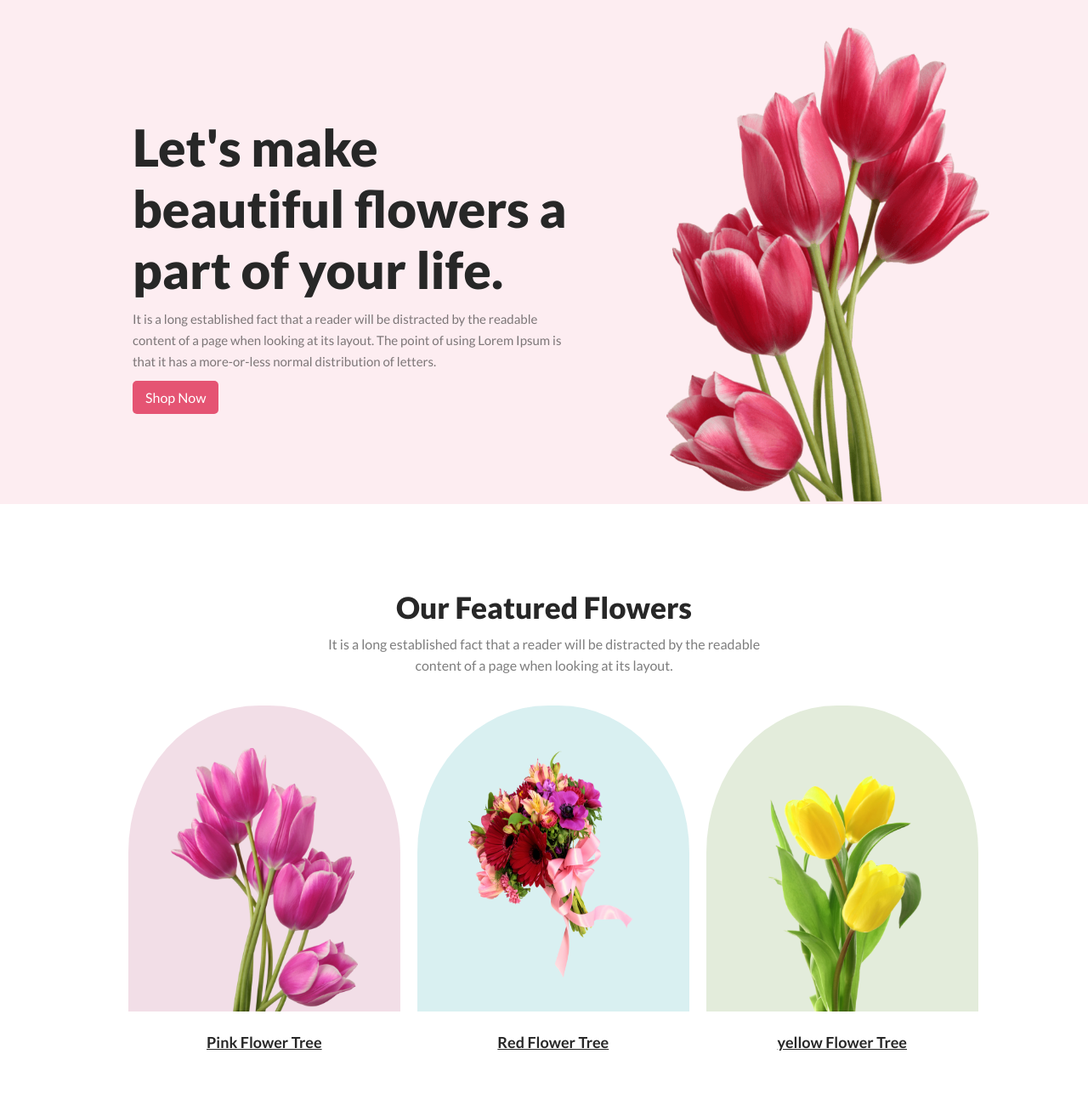
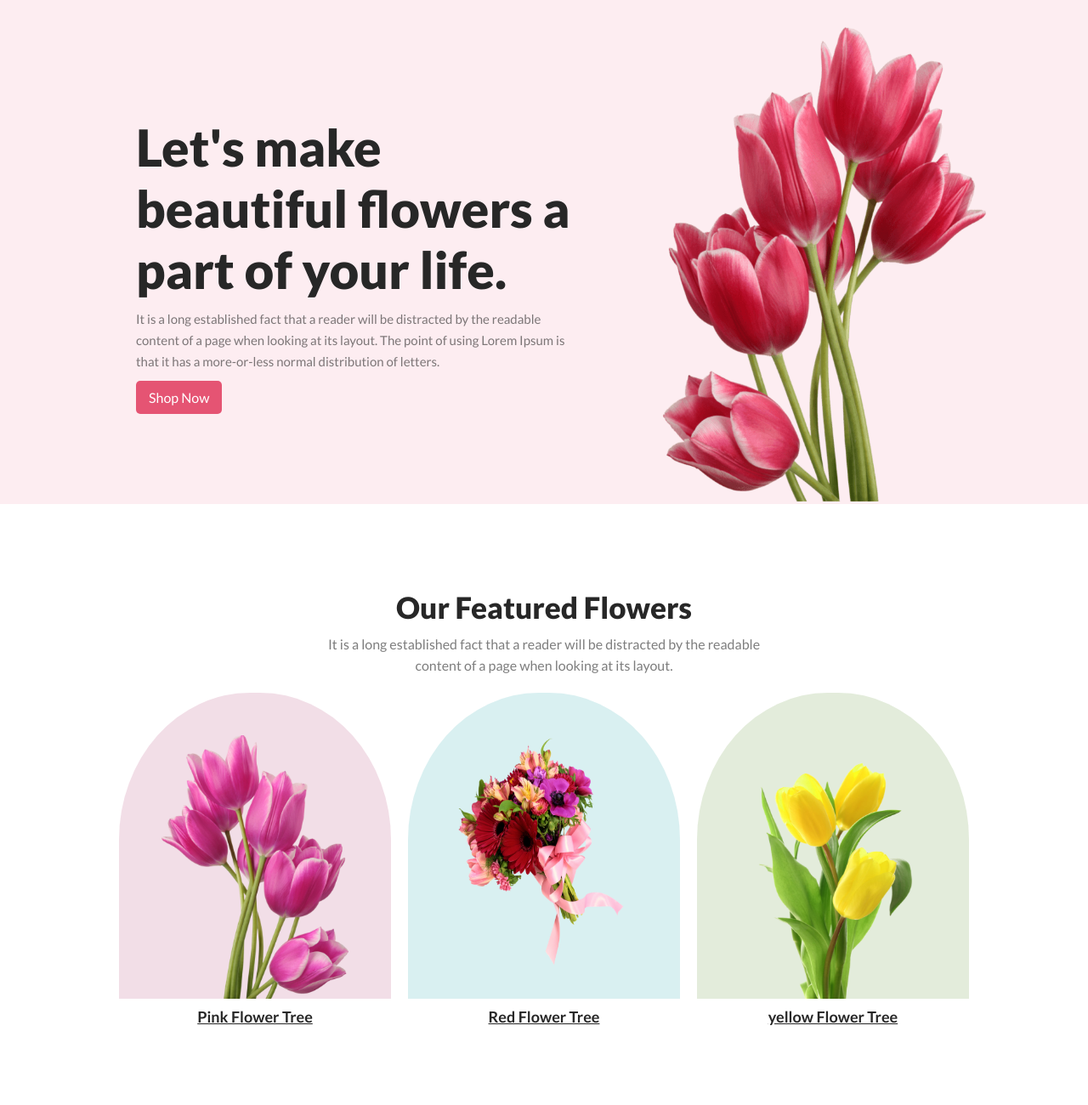
Before and after one commit to 7saffix/flowerShopAssignment, a plain HTML site: page index.html in a window 1280 px wide. Shown: the top 1300 px of the page at 85% size. Drawn offline with Linux system fonts and the light colour scheme.

Commit message:
little changes

```diff
--- a/style.css
+++ b/style.css
@@ -12,8 +12,7 @@ header {
     background-color: rgba(229, 84, 115, 0.10);
 }
 .header-banner{
-    width: 85%;
-    margin: auto;
+    margin: 0 100px;
     display: flex;
     align-items: center;
     padding-top:30px;
@@ -55,10 +54,12 @@ header {
 /* main section  */
 /* featured section style */
 .feature-section{
-    width: 78%;
+    /* width: 78%;
     margin: auto;
     text-align: center;
-    padding-top:100px;
+    padding-top:100px; */
+    text-align: center;
+    margin :100px;
 }
 .feature-section h1{
     color: #272727;
@@ -73,10 +74,11 @@ header {
 }
 .featured-flower{
     display: flex;
+    justify-content: center;
 }
 .featured-flower .card-img{
     background-color: #E55473;
-    margin:25px 10px;
+    margin:10px;
     align-items: center;
     border-top-left-radius:48%;
     border-top-right-radius:48%;
@@ -151,7 +153,7 @@ header {
 /* instagram section style  */
 .instagram-section{
     text-align: center;
-    margin :100px 100px;
+    margin :100px;
 }
 .instagram-section h1{
     color: #272727;
```
